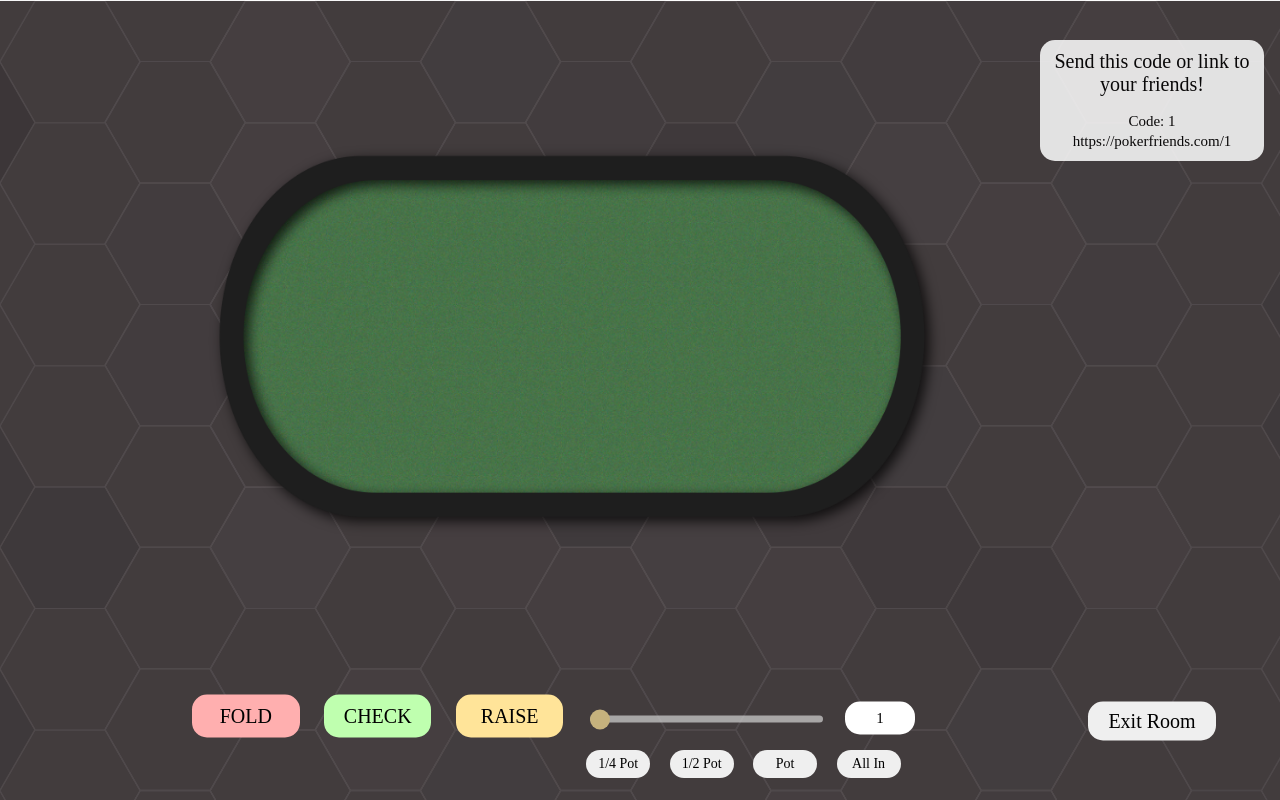
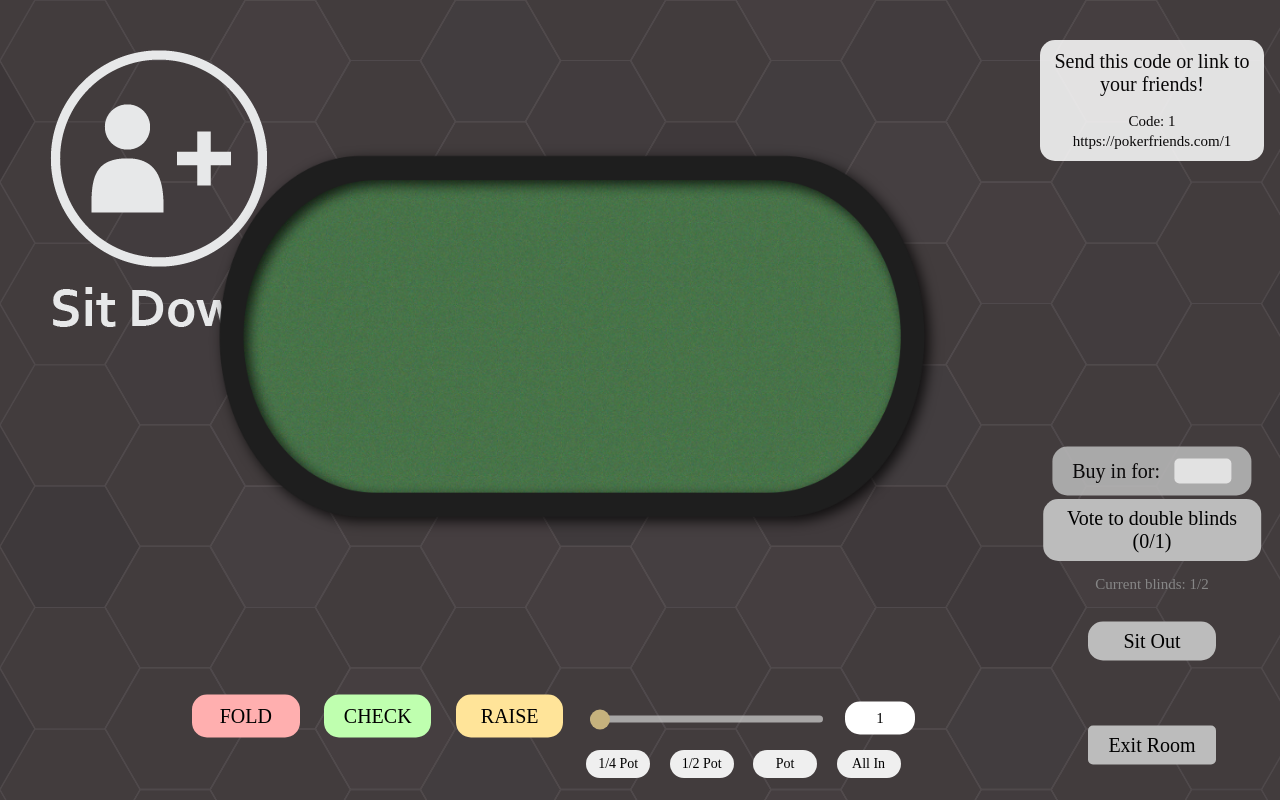
Before and after one commit to davidinholee/poker-friends, a Flask app: template resources/templates/game.html in a window 1280 px wide. Run offline with Flask 2, Linux system fonts and the light colour scheme; the template is opened without the code that fills it: most values are stand-ins (such as "Sample title", 1, 10 or a date in 2020).

Commit message:
Progress on game room layout

```diff
--- a/resources/static/css/game.css
+++ b/resources/static/css/game.css
@@ -6,7 +6,7 @@
 #board {
     max-width: 60%;
     max-height: 50vh;
-    position: fixed;
+    position: absolute;
     top:0;
     left:0;
     right:10%;
@@ -97,11 +97,20 @@
 #fold {
     background-color: #FFAFAF;
 }
+#fold:hover {
+    background-color: #FF9999;
+}
 #check {
     background-color: #BFFFAF;
 }
+#check:hover {
+    background-color: #9FFF88;
+}
 #raise {
     background-color: #FFE499;
+}
+#raise:hover {
+    background-color: #FFDB75;
 }
 .slider {
     -webkit-appearance: none;
@@ -166,11 +175,9 @@
     font-size: 15px;
     margin-bottom: 0;
 }
-#exit-room-container {
-}
 #exit-room {
     position: absolute;
-    bottom: 5%;
+    bottom: 2%;
     left: 50%;
     -ms-transform: translate(-50%, -50%);
     transform: translate(-50%, -50%);
@@ -183,6 +190,33 @@
     text-align: center;
     display:inline-block;
     color: black;
+    background-color: #BCBCBC;
+    padding: 8px;
+    text-decoration: none;
+    font-size: 20px;
+    font-family: Amaranth, serif;
+    border-radius: 5px;
+    margin-right: 20px;
+}
+#exit-room:hover {
+    background-color: #B49595;
+}
+#double-blinds {
+    position: absolute;
+    bottom: 26%;
+    left: 50%;
+    -ms-transform: translate(-50%, -50%);
+    transform: translate(-50%, -50%);
+
+    width: 85%;
+    border: none;
+    outline: none;
+    cursor: pointer;
+    transition: 0.3s;
+    text-align: center;
+    display:inline-block;
+    color: black;
+    background-color: #BCBCBC;
     padding: 8px;
     text-decoration: none;
     font-size: 20px;
@@ -190,3 +224,75 @@
     border-radius: 15px;
     margin-right: 20px;
 }
+#double-blinds:hover {
+    background-color: #A2A2A2;
+}
+#blinds-display {
+    position: absolute;
+    bottom: 23%;
+    left: 50%;
+    -ms-transform: translate(-50%, -50%);
+    transform: translate(-50%, -50%);
+    font-size: 15px;
+    font-family: Amaranth, serif;
+    color: #868686;
+}
+#stand-up {
+    position: absolute;
+    bottom: 15%;
+    left: 50%;
+    -ms-transform: translate(-50%, -50%);
+    transform: translate(-50%, -50%);
+
+    width: 50%;
+    border: none;
+    outline: none;
+    cursor: pointer;
+    transition: 0.3s;
+    text-align: center;
+    display:inline-block;
+    color: black;
+    background-color: #BCBCBC;
+    padding: 8px;
+    text-decoration: none;
+    font-size: 20px;
+    font-family: Amaranth, serif;
+    border-radius: 15px;
+    margin-right: 20px;
+}
+#stand-up:hover {
+    background-color: #A2A2A2;
+}
+#buy-in-amount {
+    position: absolute;
+    bottom: 35%;
+    left: 50%;
+    -ms-transform: translate(-50%, -50%);
+    transform: translate(-50%, -50%);
+    width:70%;
+    text-align:center;
+
+    border-radius: 15px;
+    background: #BCBCBC;
+    opacity: 85%;
+    padding: 10px;
+}
+#buy-in-label {
+    font-size: 20px;
+    font-family: Amaranth, serif;
+    width:40%;
+    opacity: 100%;
+    margin-right: 5%;
+}
+.game-form {
+    margin-bottom: 2px;
+    margin-top: 2px;
+    font-size: 20px;
+    font-family: Amaranth, serif;
+    width: 30%;
+    background-color: white;
+    opacity: 100%;
+    border: none;
+    border-radius: 5px;
+    text-align: center;
+}
--- a/resources/static/css/login.css
+++ b/resources/static/css/login.css
@@ -137,6 +137,9 @@
     position: absolute;
     bottom: 10%;
 }
+#join-button:hover {
+    background-color: #68EC52;
+}
 #create-button {
     border: none;
     outline: none;
@@ -153,3 +156,6 @@
     position: absolute;
     bottom: 10%;
 }
+#create-button:hover {
+    background-color: #68EC52;
+}
--- a/resources/static/css/main.css
+++ b/resources/static/css/main.css
@@ -11,7 +11,7 @@
 body {
     margin: 50px;
     font-family: sans-serif;
-    background-image: url("../img/bkground.png");
+    background-image: url("../img/background.png");
     background-repeat: repeat;
 }
 input:focus {
--- a/resources/templates/game.html
+++ b/resources/templates/game.html
@@ -7,7 +7,8 @@
 <link rel="stylesheet" href="{{ url_for('static', filename='./css/game.css') }}">
 <script src="{{ url_for('static', filename='./js/game.js') }}"></script>
 <div class="content-desktop" id="game">
-  <img id="board" src="{{ url_for('static', filename='./img/poker-board5.png') }}">
+  <img id="board" src="{{ url_for('static', filename='./img/poker-board.png') }}">
+  <img id="sit-down" src="{{ url_for('static', filename='./img/sit-down1.png') }}">
 </div>
 <div class="content-desktop" id="bot-control">
   <div id="main-buttons">
@@ -34,6 +35,19 @@
       https://pokerfriends.com/{{ room_id }}
     </p>
   </div>
+  <div id="buy-in-amount">
+    <form autocomplete="off">
+      <label for="buy-in-actual" class="game-label" id="buy-in-label">Buy in for: </label>
+      <input type="text" id="buy-in-actual" class="game-form">
+    </form>
+  </div>
+  <div id="double-blinds-container">
+    <button id="double-blinds">Vote to double blinds (0/1)</button>
+    <p id="blinds-display">Current blinds: 1/2</p>
+  </div>
+  <div id="stand-up-container">
+    <button id="stand-up">Sit Out</button>
+  </div>
   <div id="exit-room-container">
     <button id="exit-room">Exit Room</button>
   </div>
```
Also changed, not shown: resources/static/img/background.png (added), resources/static/img/bkground.png (deleted), resources/static/img/poker-board.png (renamed from resources/static/img/poker-board5.png), resources/static/img/poker-board1-lr.png (deleted), resources/static/img/poker-board1.png (deleted), resources/static/img/poker-board2-lr.png (deleted), resources/static/img/poker-board2.png (deleted), resources/static/img/poker-board3-lr.png (deleted), resources/static/img/poker-board3.png (deleted), resources/static/img/poker-board4-lr.png (deleted), resources/static/img/poker-board4.png (deleted), resources/static/img/sit-down1-lr.png (deleted), resources/static/img/sit-down1.png, resources/static/img/sit-down2-lr.png (deleted), 1 more files, 1 other file.
